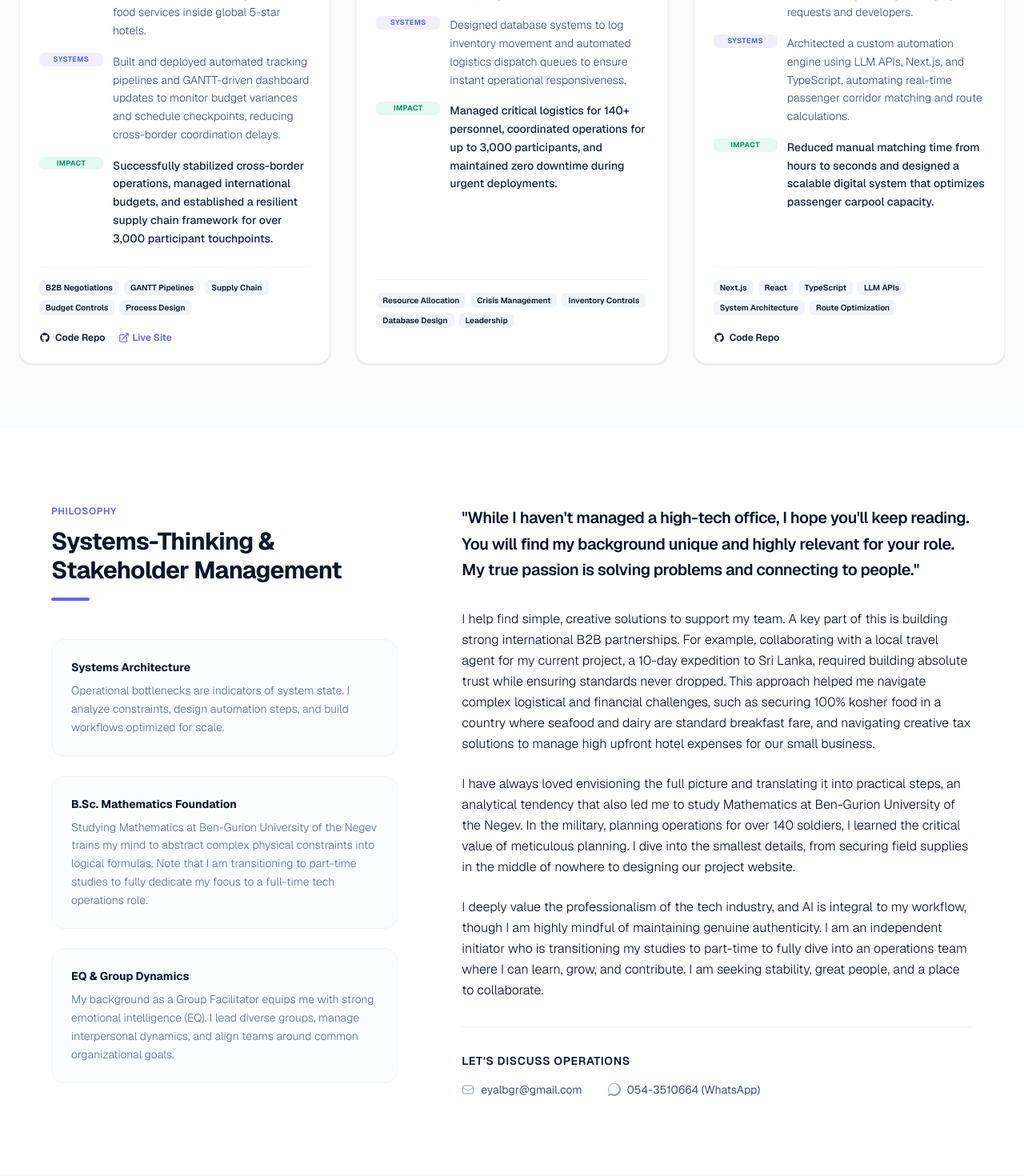
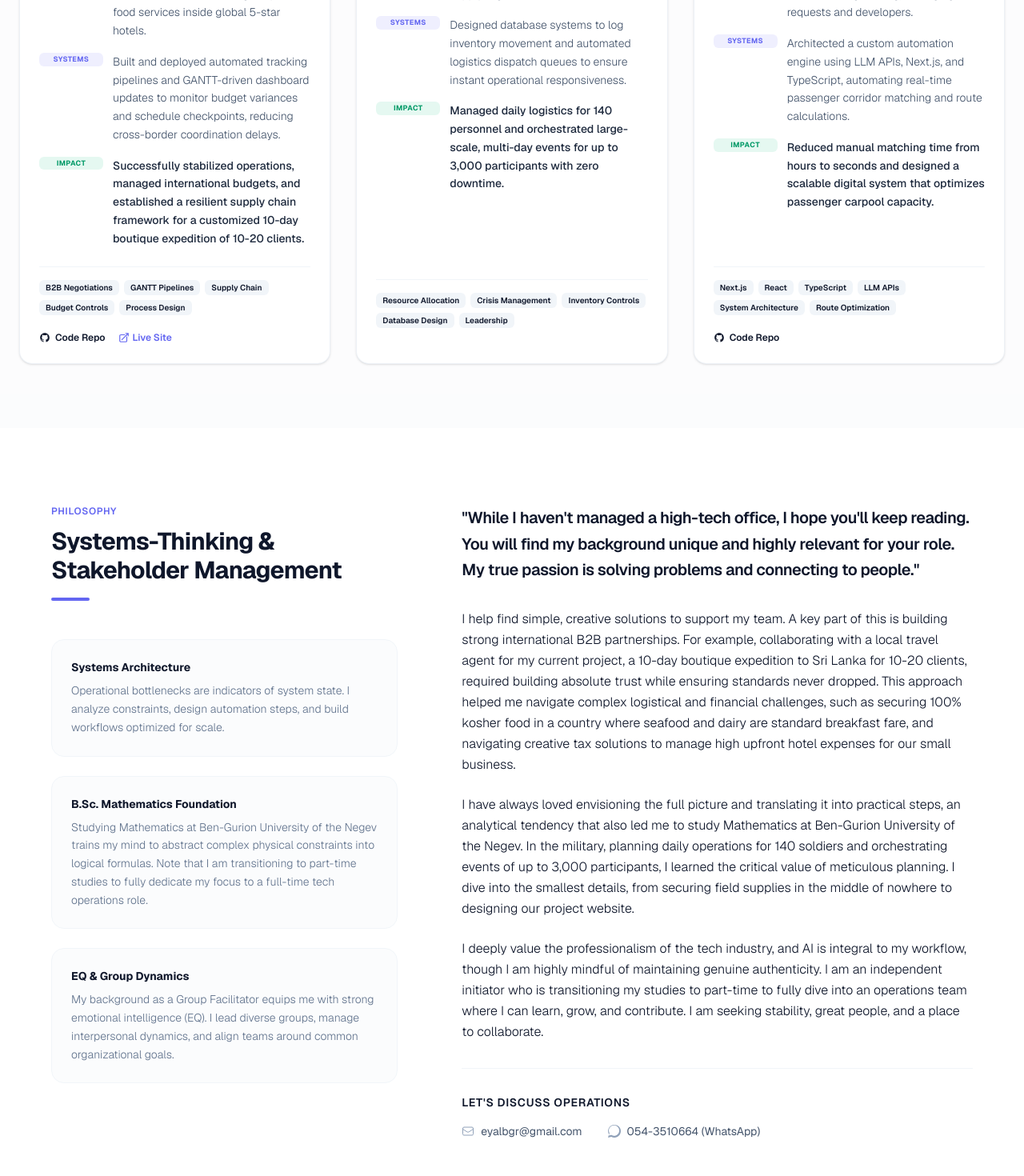
Before and after one commit to y9thqx6vzk-a11y/porti-, a Next.js app: page / in a window 1280 px wide. Shown: the part 1540-3010 px from the top of the page at 80% size. Built offline with nearby package versions, Linux system fonts and the light colour scheme.

Commit message:
Correct numbers for Sri Lanka expedition and IDF logistics across Projects, About, and Resume components

```diff
--- a/src/components/About.tsx
+++ b/src/components/About.tsx
@@ -50,10 +50,10 @@ export default function About() {
 
             <div className="space-y-6 text-slate-650 dark:text-slate-350 text-base leading-relaxed font-sans font-light">
               <p>
-                I help find simple, creative solutions to support my team. A key part of this is building strong international B2B partnerships. For example, collaborating with a local travel agent for my current project, a 10-day expedition to Sri Lanka, required building absolute trust while ensuring standards never dropped. This approach helped me navigate complex logistical and financial challenges, such as securing 100% kosher food in a country where seafood and dairy are standard breakfast fare, and navigating creative tax solutions to manage high upfront hotel expenses for our small business.
+                I help find simple, creative solutions to support my team. A key part of this is building strong international B2B partnerships. For example, collaborating with a local travel agent for my current project, a 10-day boutique expedition to Sri Lanka for 10-20 clients, required building absolute trust while ensuring standards never dropped. This approach helped me navigate complex logistical and financial challenges, such as securing 100% kosher food in a country where seafood and dairy are standard breakfast fare, and navigating creative tax solutions to manage high upfront hotel expenses for our small business.
               </p>
               <p>
-                I have always loved envisioning the full picture and translating it into practical steps, an analytical tendency that also led me to study Mathematics at Ben-Gurion University of the Negev. In the military, planning operations for over 140 soldiers, I learned the critical value of meticulous planning. I dive into the smallest details, from securing field supplies in the middle of nowhere to designing our project website.
+                I have always loved envisioning the full picture and translating it into practical steps, an analytical tendency that also led me to study Mathematics at Ben-Gurion University of the Negev. In the military, planning daily operations for 140 soldiers and orchestrating events of up to 3,000 participants, I learned the critical value of meticulous planning. I dive into the smallest details, from securing field supplies in the middle of nowhere to designing our project website.
               </p>
               <p>
                 I deeply value the professionalism of the tech industry, and AI is integral to my workflow, though I am highly mindful of maintaining genuine authenticity. I am an independent initiator who is transitioning my studies to part-time to fully dive into an operations team where I can learn, grow, and contribute. I am seeking stability, great people, and a place to collaborate.
--- a/src/components/Projects.tsx
+++ b/src/components/Projects.tsx
@@ -9,7 +9,7 @@ const MOCK_PROJECTS: Project[] = [
     challenge: "Synchronizing high-end logistics and vendor operations across multiple international time zones, cultures, and regulatory constraints under strict timeline limitations.",
     execution: "Led B2B vendor management, cross-border negotiations, and client delivery workflows. Spearheaded international supply chain stabilization, resolving on-site crises and establishing bespoke food services inside global 5-star hotels.",
     techAutomation: "Built and deployed automated tracking pipelines and GANTT-driven dashboard updates to monitor budget variances and schedule checkpoints, reducing cross-border coordination delays.",
-    impact: "Successfully stabilized cross-border operations, managed international budgets, and established a resilient supply chain framework for over 3,000 participant touchpoints.",
+    impact: "Successfully stabilized operations, managed international budgets, and established a resilient supply chain framework for a customized 10-day boutique expedition of 10-20 clients.",
     techStack: ["B2B Negotiations", "GANTT Pipelines", "Supply Chain", "Budget Controls", "Process Design"],
     githubUrl: "https://github.com/y9thqx6vzk-a11y/savtot-sri-lanka-2.git",
     demoUrl: "https://savtot-sri-lanka-2.vercel.app",
@@ -21,7 +21,7 @@ const MOCK_PROJECTS: Project[] = [
     challenge: "Providing fail-safe operational support and critical supply line management for rapid-deployment combat units in volatile, unpredictable, and high-stress field conditions.",
     execution: "Directed daily tactical operations and resource allocations, coordinating cross-functional logistics across multiple military units and external supply organizations.",
     techAutomation: "Designed database systems to log inventory movement and automated logistics dispatch queues to ensure instant operational responsiveness.",
-    impact: "Managed critical logistics for 140+ personnel, coordinated operations for up to 3,000 participants, and maintained zero downtime during urgent deployments.",
+    impact: "Managed daily logistics for 140 personnel and orchestrated large-scale, multi-day events for up to 3,000 participants with zero downtime.",
     techStack: ["Resource Allocation", "Crisis Management", "Inventory Controls", "Database Design", "Leadership"],
   },
   {
--- a/src/components/Resume.tsx
+++ b/src/components/Resume.tsx
@@ -15,7 +15,7 @@ const EXPERIENCES: TimelineItem[] = [
     role: "Operations & Project Manager",
     organization: "Independent Initiative",
     details: [
-      "Managed end-to-end operations and production for a customized 10-day expedition to Sri Lanka, handling all itinerary, accommodations, and travel logistics for clients aged 40 to 65.",
+      "Managed end-to-end operations and production for a customized 10-day boutique expedition to Sri Lanka, handling all itinerary, accommodations, and travel logistics for a group of 10-20 clients aged 40 to 65.",
       "Built and managed strong B2B partnerships, leading daily coordination with international vendors in English to ensure smooth ground operations.",
       "Negotiated unique agreements with 5-star hotels to secure exclusive kitchen access, successfully directing strict Kosher and vegetarian food logistics.",
       "Provided dedicated client support and handled all project administration, including contracts, budget management, branded merchandise, and solving complex financial and tax issues.",
@@ -38,9 +38,9 @@ const EXPERIENCES: TimelineItem[] = [
     role: "Logistics & Operations Manager",
     organization: "IDF",
     details: [
-      "Managed comprehensive logistics and strategic planning for 140 personnel under extreme operational pressure.",
+      "Managed comprehensive daily logistics and strategic planning for 140 personnel under extreme operational pressure.",
       "Executed rapid site establishment and sustained long-term operations in austere environments.",
-      "Led complex event logistics for up to 3000 participants, including full multi-day accommodation planning.",
+      "Led complex, one-off event logistics for up to 3000 participants (typically 2-day events), including full accommodation planning.",
       "Handled external vendor management, procurement, and cross-functional partnerships.",
       "Organized specialized corporate events and functions to support team morale and organizational goals."
     ]
@@ -159,7 +159,7 @@ export default function Resume() {
                 </h3>
               </div>
               <p className="text-xs sm:text-sm text-slate-500 dark:text-slate-400 leading-relaxed font-sans font-light">
-                While I haven't managed a high-tech office, I hope you'll find my background unique and highly relevant for your role. My true passion is solving problems and connecting to people. I help find simple, creative solutions to support my team, drawing on strong international B2B partnerships (such as managing a 10-day expedition to Sri Lanka) and rigorous military planning (leading logistics for 140+ soldiers). I combine a systems-focused, analytical mindset (B.Sc. in Mathematics) with real-world technical workflow automation (AI tools). I am an independent initiator transitioning to part-time studies to dedicate 100% of my energy to a full-time operations role, seeking stability, a strong team, and a place to grow.
+                While I haven't managed a high-tech office, I hope you'll find my background unique and highly relevant for your role. My true passion is solving problems and connecting to people. I help find simple, creative solutions to support my team, drawing on strong international B2B partnerships (such as managing a 10-day boutique expedition to Sri Lanka for 10-20 clients) and rigorous military planning (leading daily logistics for 140 soldiers and events for up to 3,000 participants). I combine a systems-focused, analytical mindset (B.Sc. in Mathematics) with real-world technical workflow automation (AI tools). I am an independent initiator transitioning to part-time studies to dedicate 100% of my energy to a full-time operations role, seeking stability, a strong team, and a place to grow.
               </p>
             </div>
 
```
